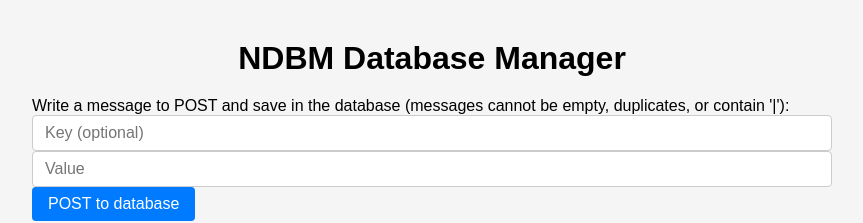
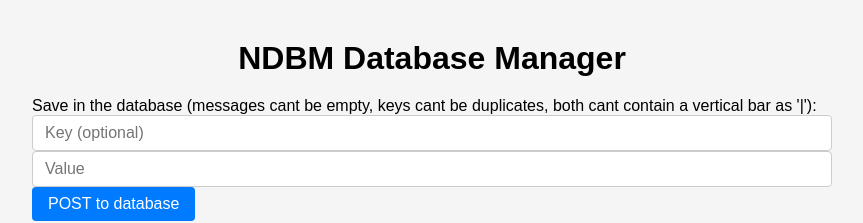
Before and after one commit to PSokhey/COMP-4981-Process-Web-Server, a plain HTML site: page web/index.html in a window 1280 px wide. Shown: the top 223 px of the page, without its empty margins (208-1071 px from the left). Drawn offline with Linux system fonts and the light colour scheme.

Commit message:
minor comment.

```diff
--- a/web/index.html
+++ b/web/index.html
@@ -8,7 +8,7 @@
 <div class="container">
   <h1>NDBM Database Manager</h1>
   <div class="input-section">
-    <label for="input-box">Write a message to POST and save in the database (messages cannot be empty, duplicates, or contain '|'):</label>
+    <label for="input-box">Save in the database (messages cant be empty, keys cant be duplicates, both cant contain a vertical bar as '|'):</label>
     <input type="text" id="key-input" placeholder="Key (optional)">
     <input type="text" id="input-box" placeholder="Value">
     <button id="post-button">POST to database</button>
```
